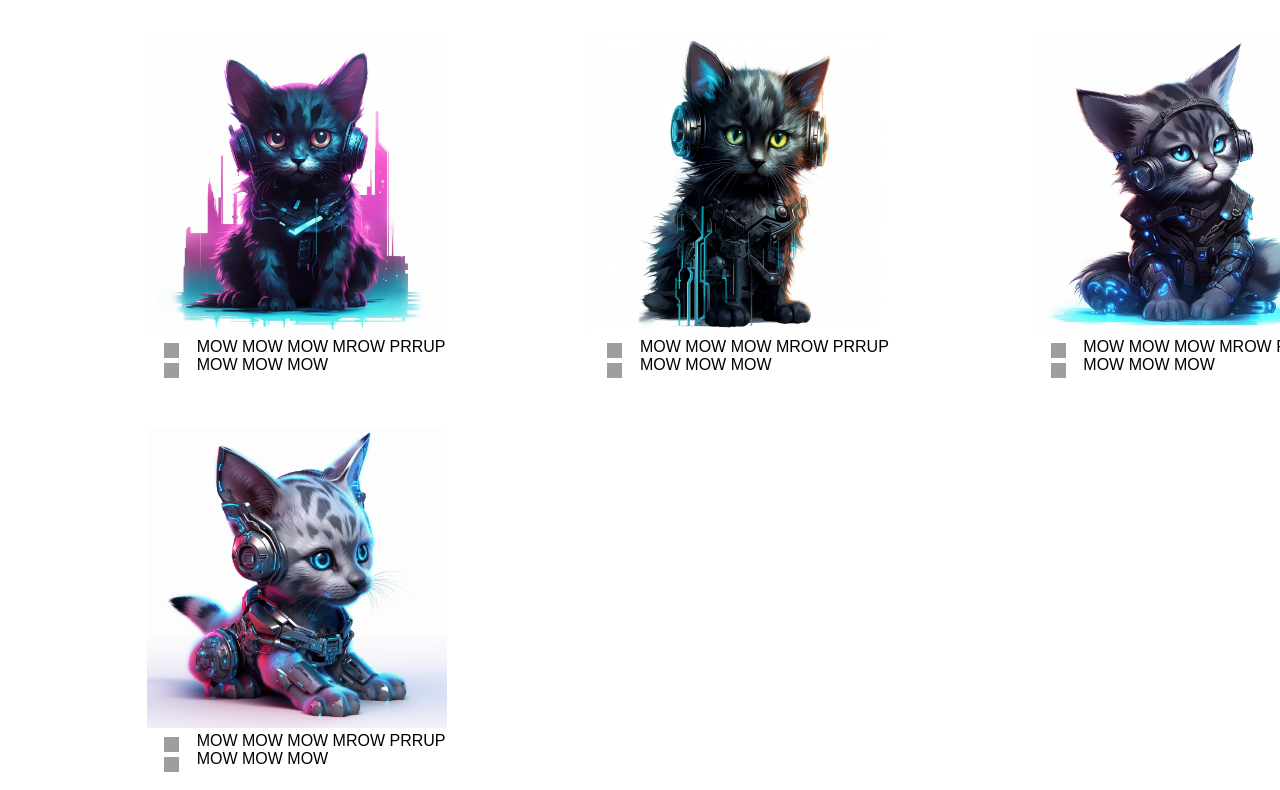
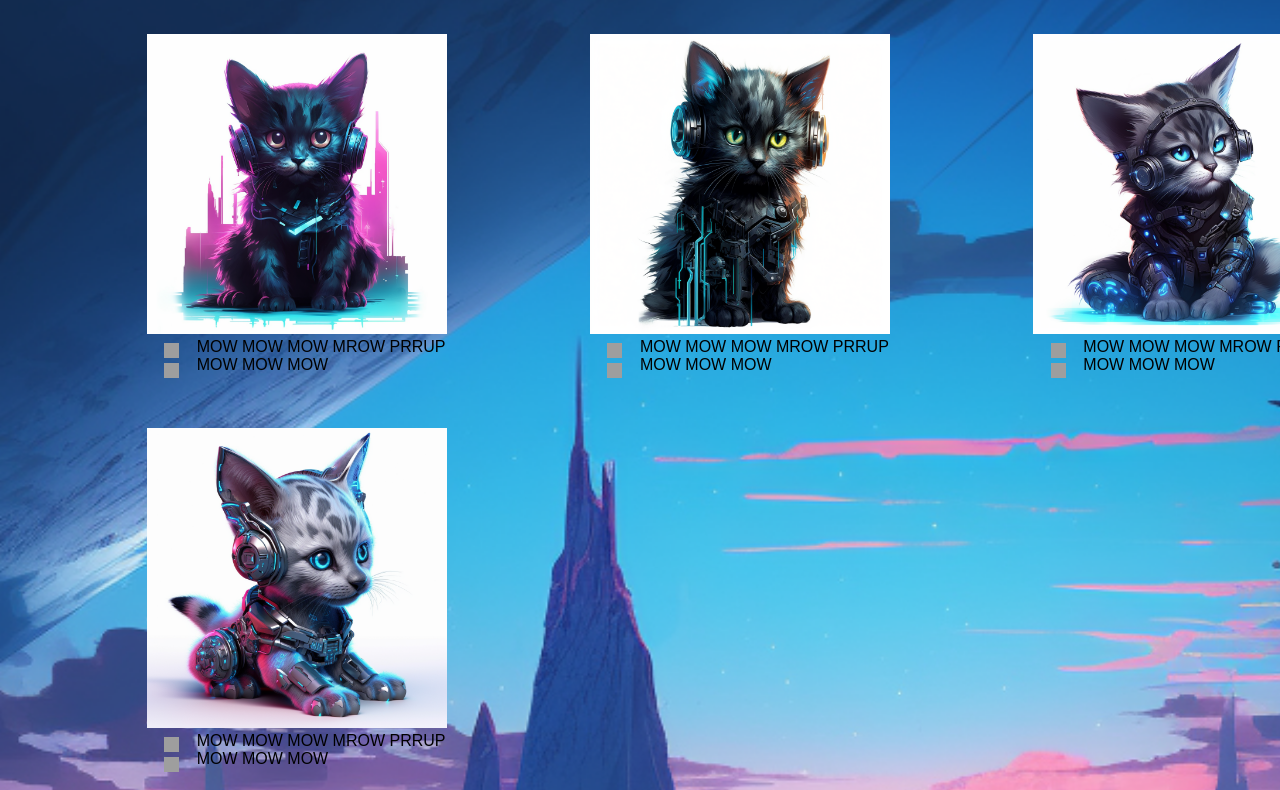
Before and after one commit to a-wessels/Portfolio, a website: page index.html in a window 1280 px wide. Shown: the part 116-906 px from the top of the page. Drawn offline with Linux system fonts and the light colour scheme; grey boxes are pictures that could not be loaded.

Commit message:
path fix

```diff
--- a/assets/css/style.css
+++ b/assets/css/style.css
@@ -3,7 +3,7 @@
   margin: 0;
 }
 html {
-  background-image: url(./assets/images/background1.png);
+  background-image: url(../images/background1.png);
   background-
   background-repeat: no-repeat;
   background-position: center;
```
